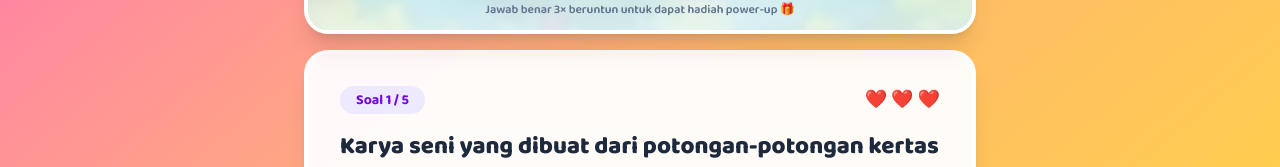
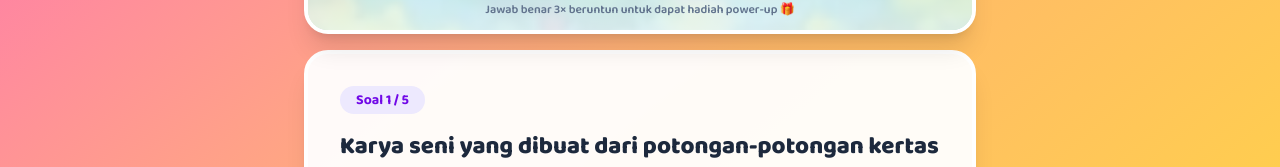
Before and after one commit to theodoresibp/kuis-belajar-anak, a Next.js app: page /quiz/bab-1-karya-seni-rupa in a window 1280 px wide. Both pictures are taken after a click on the button "▶️ Mulai Kuis". Shown: the part 382-549 px from the top of the page. Built offline with nearby package versions, Linux system fonts and the light colour scheme.

Commit message:
remove hearth

```diff
--- a/src/components/QuestionCard.tsx
+++ b/src/components/QuestionCard.tsx
@@ -12,11 +12,9 @@ interface Props {
   options: QuizOption[];
   correctOptionId: string;
   triedOptionIds: string[];
-  /** Options removed by a hint power-up: shown greyed out, not selectable, and NOT counted as a wrong try. */
+  /** Options removed by a hint power-up. */
   eliminatedOptionIds?: string[];
-  status: "active" | "correct" | "failed";
-  livesLeft: number;
-  maxLives: number;
+  status: "active" | "correct";
   explanation?: string;
   onSelect: (optionId: string) => void;
 }
@@ -34,8 +32,6 @@ export default function QuestionCard({
   triedOptionIds,
   eliminatedOptionIds = [],
   status,
-  livesLeft,
-  maxLives,
   explanation,
   onSelect,
 }: Props) {
@@ -43,14 +39,9 @@ export default function QuestionCard({
 
   return (
     <div className="w-full max-w-2xl rounded-3xl bg-white/95 shadow-xl p-6 sm:p-8 border-4 border-white">
-      <div className="flex items-center justify-between mb-4">
+      <div className="flex items-center mb-4">
         <span className="inline-flex items-center gap-2 rounded-full bg-violet-100 text-violet-700 font-bold px-4 py-1 text-sm">
           Soal {questionNumber} / {totalQuestions}
-        </span>
-        <span className="inline-flex items-center gap-1 text-lg" aria-label={`${livesLeft} kesempatan tersisa`}>
-          {Array.from({ length: maxLives }, (_, i) => (
-            <span key={i}>{i < livesLeft ? "❤️" : "🤍"}</span>
-          ))}
         </span>
       </div>
 
@@ -80,12 +71,15 @@ export default function QuestionCard({
 
           let styles =
             "border-slate-200 bg-slate-50 hover:bg-violet-50 hover:border-violet-300";
+
           if (isTried) {
             styles = "border-red-400 bg-red-50 text-red-800 opacity-70";
           }
+
           if (isEliminated) {
             styles = "border-slate-200 bg-slate-100 text-slate-400 opacity-50";
           }
+
           if (resolved) {
             if (isCorrect) {
               styles = "border-green-400 bg-green-50 text-green-800";
@@ -105,10 +99,18 @@ export default function QuestionCard({
               <span className="flex h-8 w-8 shrink-0 items-center justify-center rounded-full bg-white border-2 border-current font-black text-sm">
                 {LETTER[idx] ?? idx + 1}
               </span>
-              <span className={isEliminated ? "line-through" : undefined}>{opt.text}</span>
-              {resolved && isCorrect && <span className="ml-auto text-xl">✅</span>}
+
+              <span className={isEliminated ? "line-through" : undefined}>
+                {opt.text}
+              </span>
+
+              {resolved && isCorrect && (
+                <span className="ml-auto text-xl">✅</span>
+              )}
               {isTried && <span className="ml-auto text-xl">❌</span>}
-              {!isTried && isEliminated && <span className="ml-auto text-xl">💡</span>}
+              {!isTried && isEliminated && (
+                <span className="ml-auto text-xl">💡</span>
+              )}
             </button>
           );
         })}
@@ -116,7 +118,7 @@ export default function QuestionCard({
 
       {!resolved && triedOptionIds.length > 0 && (
         <div className="mt-5 rounded-2xl bg-red-50 border-2 border-red-200 px-4 py-3 text-sm sm:text-base text-red-800 font-semibold">
-          ❌ Belum tepat, coba lagi! Kesempatan tersisa: {livesLeft}
+          ❌ Belum tepat, coba pilihan lain ya! HP petualang berkurang.
         </div>
       )}
 
--- a/src/components/QuizGame.tsx
+++ b/src/components/QuizGame.tsx
@@ -29,10 +29,9 @@ interface PreparedQuestion extends QuizQuestion {
 }
 
 type Phase = "settings" | "playing" | "result";
-type QuestionStatus = "active" | "correct" | "failed";
+type QuestionStatus = "active" | "correct";
 type CountChoice = number | "all";
 
-const MAX_LIVES = 3;
 const COUNT_STEPS = [5, 10, 20, 30, 50, 75, 100];
 
 /** Picks up to 3 round-number steps smaller than the bank size, plus "all". Scales with however many questions the chapter has. */
@@ -62,7 +61,6 @@ export default function QuizGame({ chapter }: { chapter: QuizChapter }) {
   const [currentIndex, setCurrentIndex] = useState(0);
   const [triedOptionIds, setTriedOptionIds] = useState<string[]>([]);
   const [status, setStatus] = useState<QuestionStatus>("active");
-  const [livesLeft, setLivesLeft] = useState(MAX_LIVES);
   const [score, setScore] = useState(0);
   // Adventure Battle character/opponent choices (settings screen).
   const [selectedHeroId, setSelectedHeroId] = useState(HEROES[0].id);
@@ -70,9 +68,8 @@ export default function QuizGame({ chapter }: { chapter: QuizChapter }) {
   // Answer options removed by the hint power-up on the current question.
   const [hintedOptionIds, setHintedOptionIds] = useState<string[]>([]);
 
-  // Adventure Battle state: cumulative for the whole session. It is separate
-  // from the per-question `livesLeft` above (which still resets per question,
-  // exactly as before) — battle HP never resets on question navigation.
+  // Adventure Battle HP is cumulative for the whole session and never resets
+  // when moving to the next question.
   const [battle, dispatchBattle] = useReducer(battleReducer, createInitialBattleState(0));
   const animationTimer = useRef<number | null>(null);
 
@@ -113,11 +110,14 @@ export default function QuizGame({ chapter }: { chapter: QuizChapter }) {
     setTriedOptionIds([]);
     setHintedOptionIds([]);
     setStatus("active");
-    setLivesLeft(MAX_LIVES);
     setScore(0);
     // A new quiz session is the only moment battle state (and HP) resets.
-    // Each session also gets fresh randomised damage: the monster schedule
-    // always totals exactly 100, the hero pattern averages exactly 5 per miss.
+    // The monster damage schedule totals exactly 100. The hero damage pattern
+    // covers every distinct wrong option that can be attempted in this round.
+    const maxWrongAttempts = prepared.reduce(
+      (total, question) => total + Math.max(0, question.shuffledOptions.length - 1),
+      0,
+    );
     const monster = monsterChoice === "auto" ? pickMonsterForChapter(chapter.id) : getMonsterById(monsterChoice);
     dispatchBattle({
       type: "START",
@@ -125,7 +125,7 @@ export default function QuizGame({ chapter }: { chapter: QuizChapter }) {
       heroId: selectedHeroId,
       monsterId: monster.id,
       monsterDamageSchedule: generateMonsterDamageSchedule(prepared.length),
-      heroDamagePattern: generateHeroDamagePattern(prepared.length * MAX_LIVES),
+      heroDamagePattern: generateHeroDamagePattern(maxWrongAttempts),
     });
     setPhase("playing");
   }
@@ -145,9 +145,8 @@ export default function QuizGame({ chapter }: { chapter: QuizChapter }) {
       return;
     }
 
-    // Every incorrect attempt — including repeated tries on the same question —
-    // costs the hero HP in the battle layer (existing lives behaviour unchanged),
-    // unless an equipped shield blocks it.
+    // Every distinct incorrect option costs hero HP unless an active shield
+    // blocks the attack. The player can keep trying until the answer is correct.
     if (battle.shieldActive) playSound("blocked");
     else {
       playSound("wrong");
@@ -156,12 +155,7 @@ export default function QuizGame({ chapter }: { chapter: QuizChapter }) {
     dispatchBattle({ type: "WRONG_ANSWER" });
     scheduleAnimationDone();
 
-    const remaining = livesLeft - 1;
-    setLivesLeft(remaining);
     setTriedOptionIds((prev) => [...prev, optionId]);
-    if (remaining <= 0) {
-      setStatus("failed");
-    }
   }
 
   /** Wrong options on the current question that a hint could still eliminate. */
@@ -210,7 +204,6 @@ export default function QuizGame({ chapter }: { chapter: QuizChapter }) {
     setTriedOptionIds([]);
     setHintedOptionIds([]);
     setStatus("active");
-    setLivesLeft(MAX_LIVES);
     if (isLastQuestion) {
       dispatchBattle({ type: "COMPLETE" });
       setPhase("result");
@@ -394,8 +387,6 @@ export default function QuizGame({ chapter }: { chapter: QuizChapter }) {
         triedOptionIds={triedOptionIds}
         eliminatedOptionIds={hintedOptionIds}
         status={status}
-        livesLeft={livesLeft}
-        maxLives={MAX_LIVES}
         explanation={currentQuestion.explanation}
         onSelect={handleSelect}
       />
```
Also changed, not shown: 2 other files (tests, documents, lock files or other folders).
